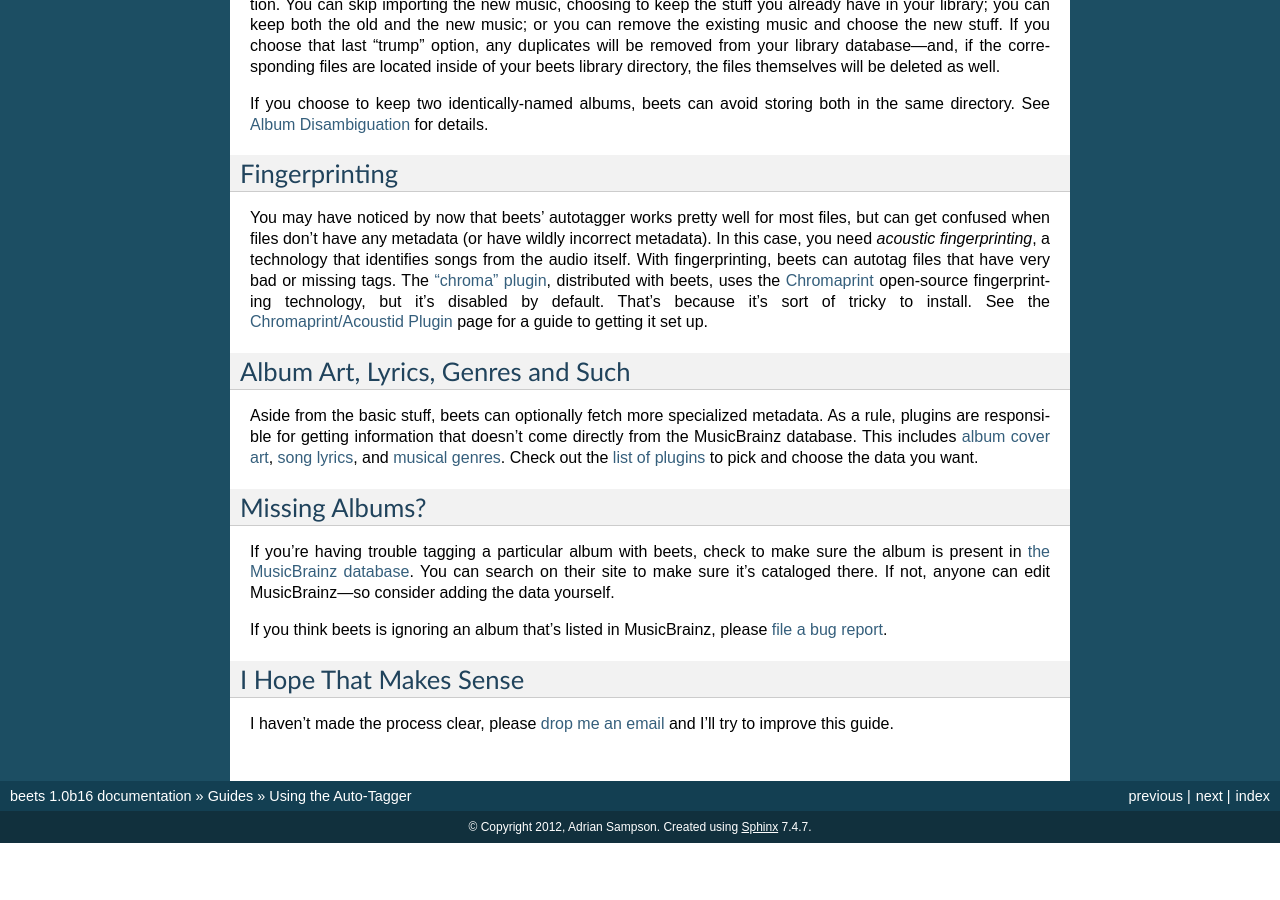
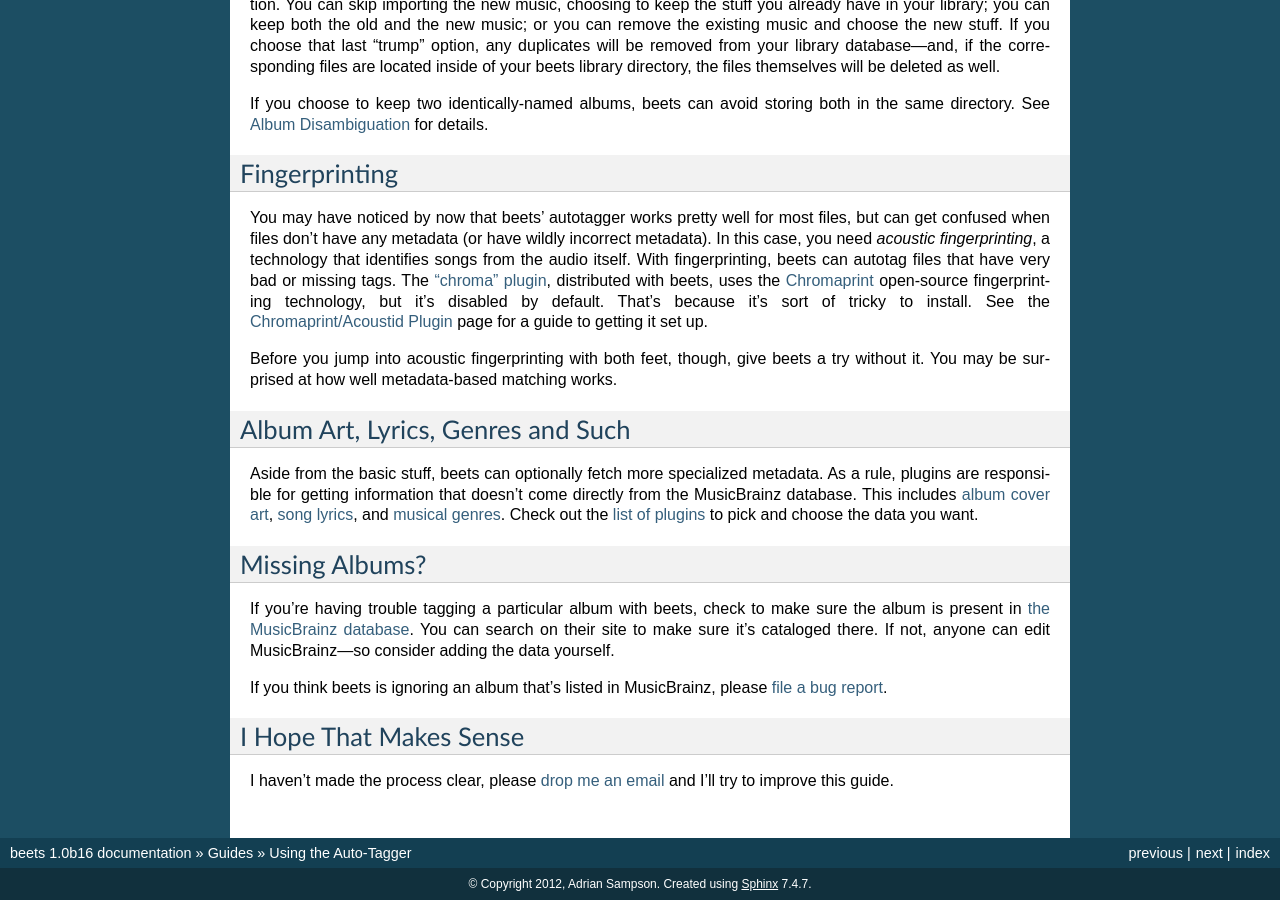
Before and after one commit to google-code-export/beets, a Sphinx documentation site: the page built from docs/guides/tagger.rst, in a window 1280 px wide and 900 px high, scrolled down 3246 px. Built offline with Sphinx 7.4.7, drawn with Linux system fonts in a browser that asks for light colours; before the commit the page ends 4089 px from its top, so only the background shows below that.

Commit message:
docs: note that fingerprinting often unnecessary

```diff
--- a/docs/guides/tagger.rst
+++ b/docs/guides/tagger.rst
@@ -228,6 +228,10 @@
 it's sort of tricky to install. See the :doc:`/plugins/chroma` page for a guide
 to getting it set up.
 
+Before you jump into acoustic fingerprinting with both feet, though, give beets
+a try without it. You may be surprised at how well metadata-based matching
+works.
+
 .. _Chromaprint: http://acoustid.org/chromaprint
 
 Album Art, Lyrics, Genres and Such
```
